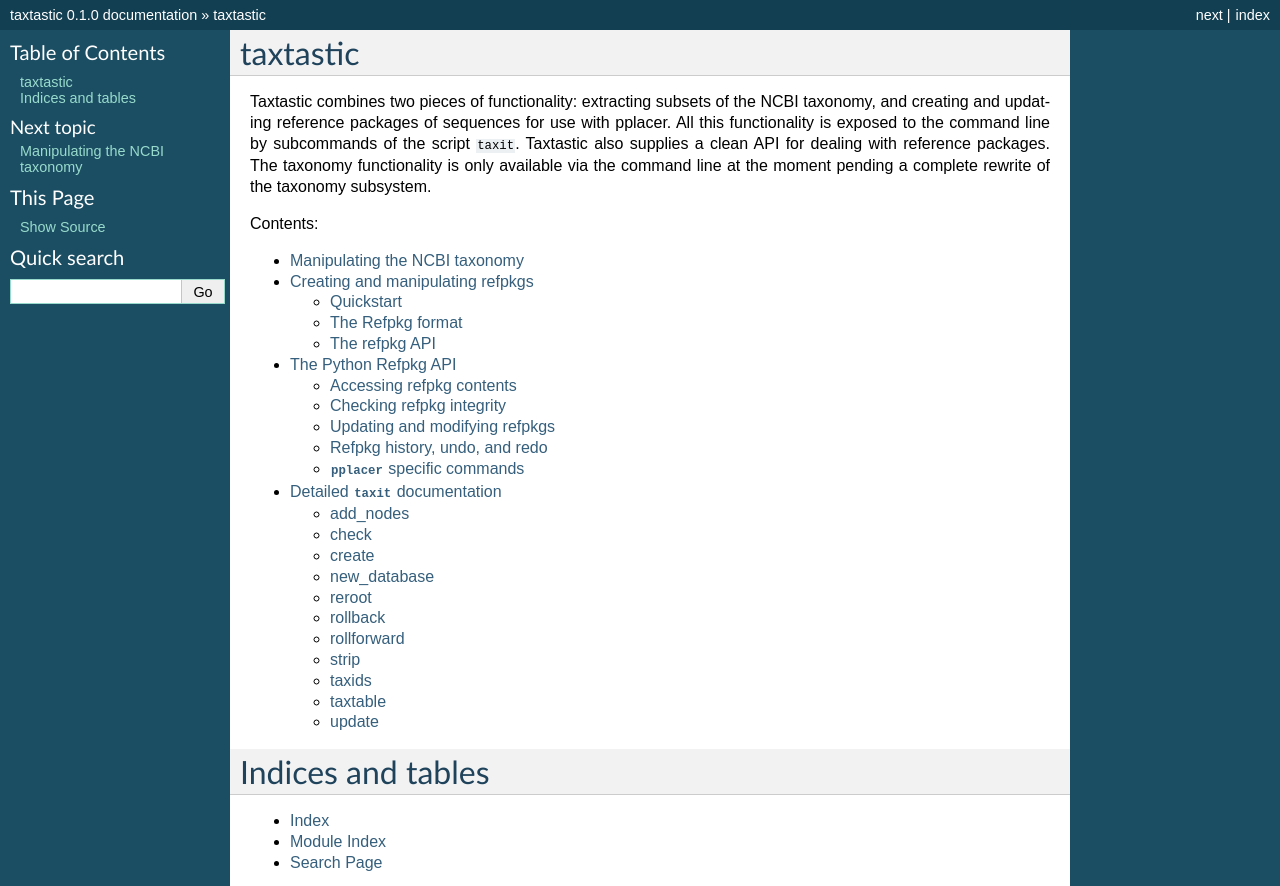
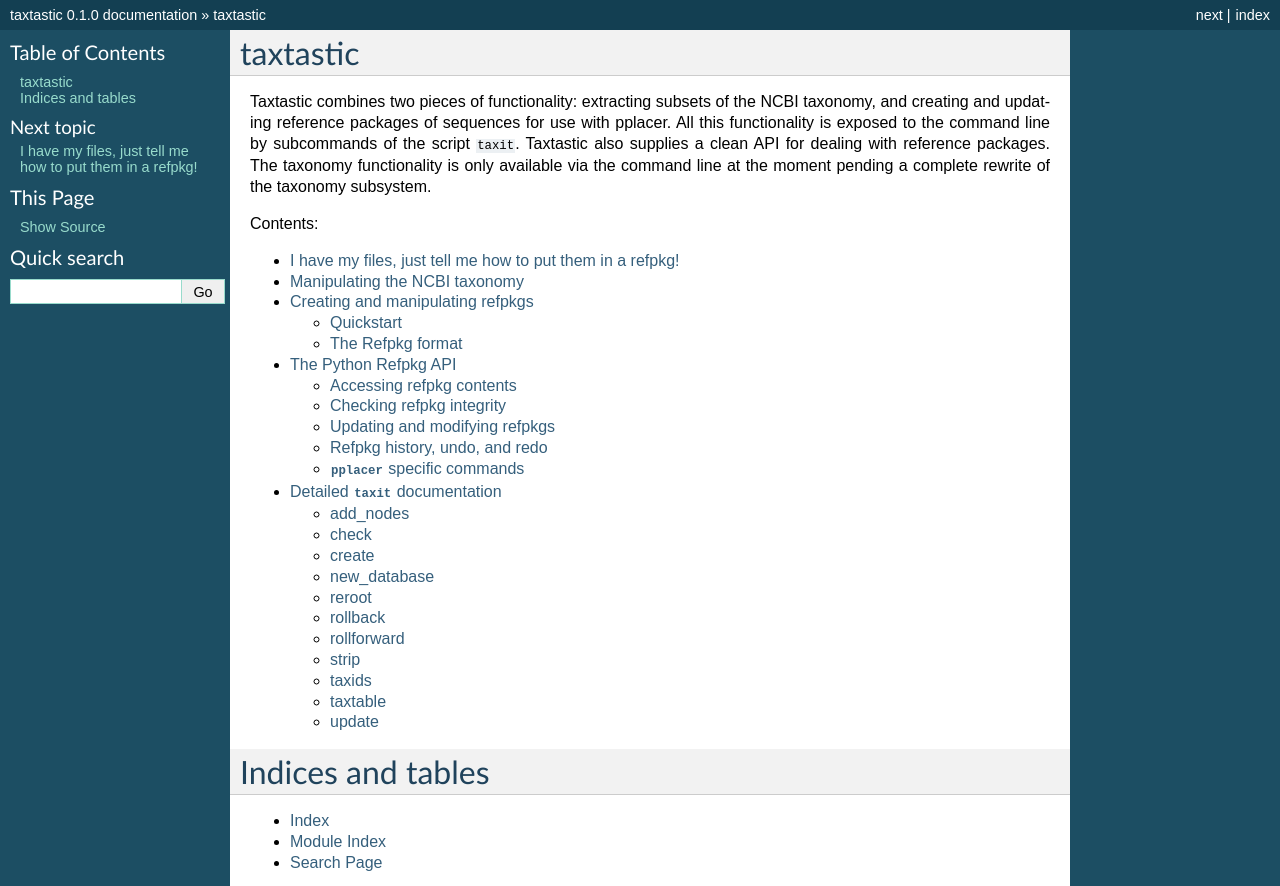
Before and after one commit to fhcrc/taxtastic, a Sphinx documentation site: the page built from docs/index.rst, in a window 1280 px wide, cut to the strip 0-886 px from the top of the page. Built offline with Sphinx 7.4.7, drawn with Linux system fonts in a browser that asks for light colours; some of the changed lines change nothing that is shown.

Commit message:
Added quickstart to docs, and updated a few typos.

```diff
--- a/docs/index.rst
+++ b/docs/index.rst
@@ -8,6 +8,7 @@
 .. toctree::
    :maxdepth: 2
 
+   quickstart
    taxonomy
    refpkg
    refpkg_api
--- /dev/null
+++ b/docs/quickstart.rst
@@ -0,0 +1,40 @@
+I have my files, just tell me how to put them in a refpkg!
+==========================================================
+
+You're impatient, you're a phylogeneticist, and you just need to get a refpkg put together so you can start running ``pplacer``.  You already have your sequences aligned and a tree built from them.  Okay, I get it.  First, here's a checklist of the files you need (and the arbitrary filenames I'll be calling them by for the reset of this page).  You'll have to take care of any format conversions yourself:
+
+* ``tax_ids.txt``: A list of all the tax_ids that the sequences in your refpkg use, one per line in a text file.  Blank lines and Python style comments in this file will be ignored, and repeated entries are only considered once.
+* ``cmalign_profile``: If you used ``cmalign`` to produce your multiple, the profile you used.
+* ``tree.nwk``: The tree you built from your sequences, in Newick format.
+* ``tree_stats.txt``: The log file from RAxML or FastTree when it ran.
+* ``seqs.fasta`` and ``seqs.sto``: The multiply aligned sequences in both FASTA and Stockholm formats.
+* ``seq_info.csv``: A CSV file describing each of the aligned sequences.  It begins with one line giving the field names::
+
+      "seqname","accession","tax_id","species_name","is_type"
+
+  This is followed by one line for each sequence in your multiple alignment.  ``seqname`` should match the ID of the sequence in the FASTA file.  ``accession`` is a database reference for the sequence, which can be the same as ``seqname``.  In our work, ``seqname`` is an RDP accession number and ``accession`` is the NCBI accession number corresponding to that RDP entry.  ``tax_id`` is the entry in the taxonomy this sequence is mapped to, and ``species_name`` is the name associated with that entry.  ``is_type`` indicates whether this sequence is from a typestrain or not (should be ``TRUE`` or ``FALSE``).  If you aren't dealing with typestrains, just set it to ``FALSE`` for all your sequences.
+
+There, have all that assembled?  Now it's a few steps to construct a refpkg.
+
+First we have to turn the list of tax_ids into a usable taxonomy.  You will need a copy of the NCBI taxonomy in a format taxtastic understands in order to extract the minimal taxonomy containing the tax_ids in ``tax_ids.txt``.  Run::
+
+    taxit new_database -d taxonomy.db
+
+This will download the NCBI taxonomy into the current directory and load it into ``taxonomy.db``.  This takes a while!  Plan to go get a cup of coffee.  Then run::
+
+    taxit taxtable -d taxonomy.db -t tax_ids.txt -o taxa.csv
+
+``taxa.csv`` is a CSV file containing the minimum subtaxonomy of ``taxonomy.db`` which contains all the entries in ``tax_ids.txt``.
+
+Now we are ready to build the refpkg. Assuming you're building a refpkg of the locus ``locus_name`` (usually something like ``16s_rRNA``) and you want to put the resulting refpkg in ``my_locus.refpkg``, run the command::
+
+    taxit create -l locus_name -P my_locus.refpkg \
+        --taxonomy taxa.csv \
+        --aln-fasta seqs.fasta \
+        --aln-sto seqs.sto \
+        --seq-info seq_info.csv \
+        --profile cmalign_profile \
+        --tree-stats tree_stats.txt \
+        --tree-file tree.nwk
+
+You may also want to add some metadata fields using the options ``--author``, ``--description``, and ``--package-version``, but these are optional.  The above command is the bare minimum you need for a refpkg to be valid for use with ``pplacer``.
--- a/docs/refpkg.rst
+++ b/docs/refpkg.rst
@@ -97,7 +97,7 @@
 ``seq_info``
   A CSV file giving basic information on all the sequences included in the refpkg.  It should begin with one line giving the field names::
 
-      ``"seqname","accession","tax_id","species_name","is_type"
+      "seqname","accession","tax_id","species_name","is_type"
 
   ``seqname`` should match the ID of the sequence in the FASTA file.  ``accession`` is a database reference for the sequence, which can be the same as ``seqname``.  In our work, ``seqname`` is an RDP accession number and ``accession`` is the NCBI accession number corresponding to that RDP entry.  ``tax_id`` is the entry in the taxonomy this sequence is mapped to, and ``species_name`` is the name associated with that entry.  ``is_type`` indicates whether this sequence is from a typestrain or not (again, this is particular to our work).
 
@@ -111,7 +111,3 @@
 The top level object of ``CONTENTS.json`` plays the role of the current entry, and its fields ``rollback`` and ``rollforward`` are the heads of the lists of previous and subsequent entries.  The ``rollback`` field of the object in the ``rollback`` field is the second element of the list of previous entries, etc.  Thus undoing an operation consists of putting the current toplevel JSON object in the ``rollforward`` fields of the object in the ``rollback`` field, and making that object the new toplevel JSON object (with some book keeping details to keep everything consistent).
 
 As a result of this, there may be files besides those referenced in the ``files`` key of the JSON object in the refpkg.  They may be referenced by other entries in the zipper.  There is no attempt to intelligently garbage collect orphaned files.  They are only deleted when the refpkg's ``strip`` method is called, which removes all undo/redo information as well.
-
-
-The refpkg API
---------------
```
